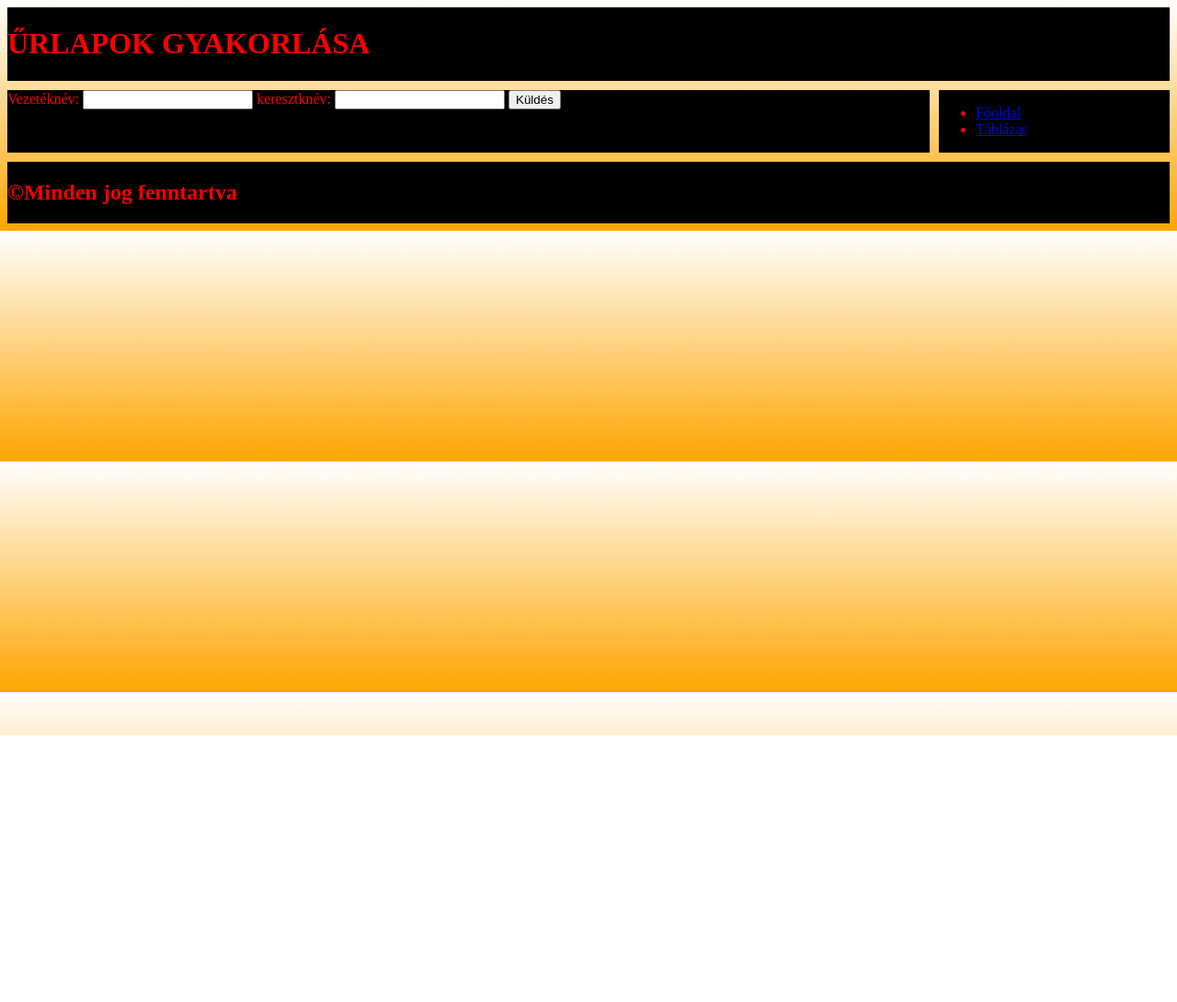
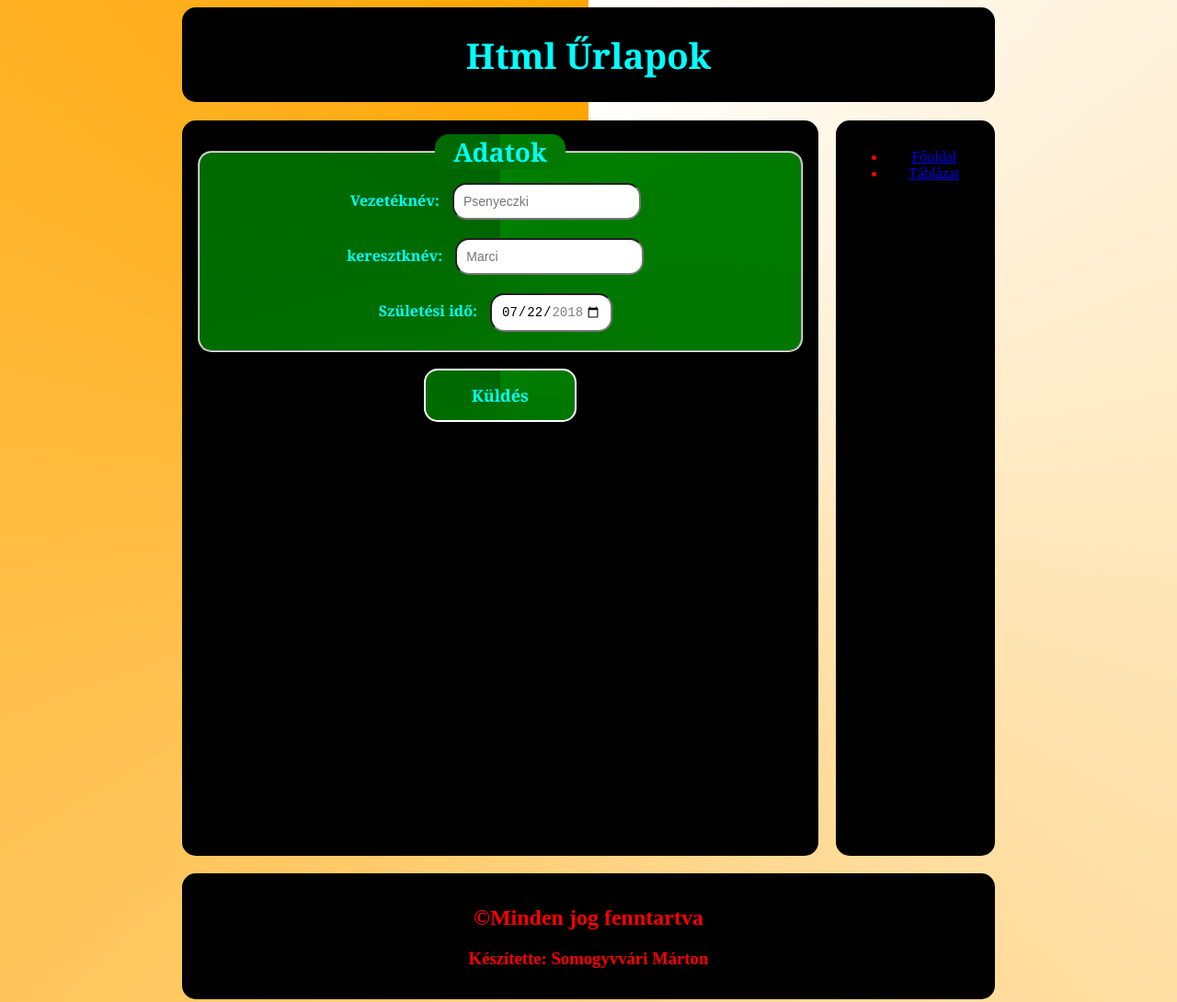
Before and after one commit to Martonnvok/urlap1, a plain HTML site: page index.html in a window 1280 px wide. Shown: the top 1090 px of the page at 92% size. Before the commit the page ends 800 px from the top, so only its background shows below. Drawn offline with Linux system fonts and the light colour scheme.

Commit message:
Órai munka

```diff
--- a/index.html
+++ b/index.html
@@ -10,15 +10,25 @@
 <body>
     <main>
         <header class="box">
-           <h1>ŰRLAPOK GYAKORLÁSA</h1>
+           <h1>Html Űrlapok</h1>
         </header>
         <article class="box">
-            <form action="#" method="post"></form>
-            <label for="vNev">Vezetéknév: </label>
-            <input type="text" id="vNev" name="vezetekNev">
-            <label for="kNev">keresztknév: </label>
-            <input type="text" id="kNev" name="keresztNev">
-            <input type="button" value="Küldés">
+            <form action="#" method="post">
+                <fieldset>
+                    <legend>Adatok</legend>
+                    <label for="vNev">Vezetéknév: </label>
+                    <input type="text" id="vNev" name="vezetekNev"  placeholder="Psenyeczki"> <br>
+                    <label for="kNev">keresztknév: </label>
+                    <input type="text" id="kNev" name="keresztNev" placeholder="Marci">
+                    <br>
+                    <label for="start">Születési idő:</label>
+                    <input type="date" id="start" name="trip-start"
+                                value="2018-07-22"
+                                min="2018-01-01" max="2018-12-31">
+                </fieldset>
+                <br>
+                <input class="submit" type="submit" value="Küldés">
+            </form>
         </article>
         <nav class="box">
             <ul>
@@ -28,6 +38,7 @@
         </nav>
         <footer class="box">
             <h2>&copy;Minden jog fenntartva</h2>
+            <h3>Készítette: Somogyvvári Márton</h3>
         </footer>
     </main>
 
--- a/style.css
+++ b/style.css
@@ -1,49 +1,96 @@
 /*Beosztások, méretek*/
 body{
-    background-image:repeating-linear-gradient(white,orange);
+    background-image:conic-gradient(white,orange);
     color: red;
 }
 
 main{
+    background-image:conic-gradient(white,orange);
+    background-repeat: no-repeat;
     display: grid;
-    gap:10px;
+    gap: 1.2rem;
     grid-template-columns: 4fr 1fr;
     grid-template-areas:
     "h h"
     "a n"
     "f f"
     ;
+    width: 70%;
+    height: auto;
+    margin: 0 auto;
+    text-align: center;
 }
-
+*{
+    box-sizing: border-box;
+    border-radius: 15px;
+}
 header{
     grid-area: h;
+    font-size: larger;
+    font-weight: bold;
+    font-family: Georgia, 'Times New Roman', Times, serif;
+    padding-left: 20px;
+    padding-right: 20px;
+    text-align: center;
+    color: aqua;
 }
 
 article{
     grid-area: a;
+    height: 100vh;
+    padding: 15px;
 }
 
 nav{
     grid-area: n;
+    padding: 15px;
 }
 
 footer{
     grid-area: f;
+    padding: 15px;
 }
 
+fieldset{
+    background-image:conic-gradient(green,darkgreen);
+    color: aqua;
+    text-align: center;
+    font-weight: bold;
+    font-family: Georgia, 'Times New Roman', Times, serif;
+}
+.submit{
+    margin: 0 auto;
+    padding: 15px;
+    color: aqua;
+    background-image:conic-gradient(green,darkgreen);
+    border: 2px solid white;
+    font-weight: bold;
+    font-family: Georgia, 'Times New Roman', Times, serif;
+    font-size: large;
+    padding-left: 50px;
+    padding-right: 50px;
+}
+input{
+    text-align: left;
+    padding: 10px;
+    margin:10px;
+    font-size: 14px;
+}
+label{
+    text-align: right;
+}
 /*Színek*/
 .box{
     background-color: black;
 }
-
-@media all and (max-width: 1000px) {
-    main{
-        grid-template-columns: 2fr 1fr;
-
-    }
-    .box{
-        background-color: aqua;
-    }
+legend{
+    font-size: 28px;
+    font-weight: bold;
+    font-family: Georgia, 'Times New Roman', Times, serif;
+    padding-left: 20px;
+    padding-right: 20px;
+    text-align: center;
+    background-image:conic-gradient(green,darkgreen);
 }
 
 @media all and (max-width: 600px) {
@@ -55,8 +102,13 @@ footer{
     "n"
     "f"
     ;
+    width: 100%;
     }
-    .box{
-        background-color: white;
+    fieldset{
+        background-image:conic-gradient(green,darkgreen);
+        color: aqua;
+        text-align: left;
+        font-weight: bold;
+        font-family: Georgia, 'Times New Roman', Times, serif;
     }
 }
```
